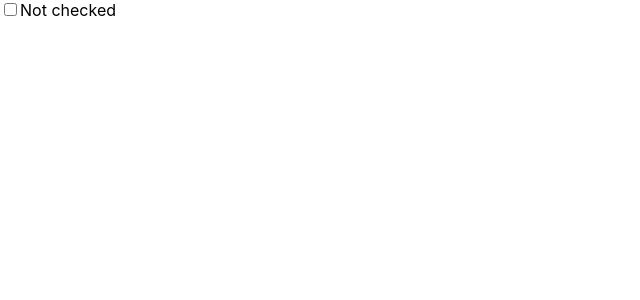
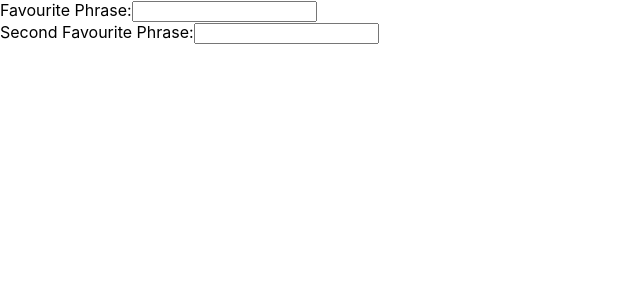
Before and after one commit to MethmaPeiris99/ReactJS-SelfLearn, a React (Create React App) app in the folder learning-reactjs-course/: page / in a window 1280 px wide. Shown: the top 300 px of the page, without its empty margins (0-640 px from the left). Built offline with nearby package versions, Linux system fonts and the light colour scheme.

Commit message:
Example for using dependency array with the useEffect

```diff
--- a/learning-reactjs-course/src/index.js
+++ b/learning-reactjs-course/src/index.js
@@ -3,28 +3,36 @@ import ReactDOM from 'react-dom';
 import './index.css';
 import reportWebVitals from './reportWebVitals';
 
-function Checkbox(){
-    const [checked, setChecked] = useState(false);
+function App(){
+    const [firstValue, setFirstValue] = useState("");
+    const [secondValue, setSecondValue] = useState("");
 
-    useEffect(()=>{
-        alert(`checked: ${checked.toString()}`);
-    });
+    useEffect(()=> {
+        console.log(`field 1: ${firstValue}`);
+    },[firstValue]);
+
+    useEffect(()=> {
+        console.log(`field 2: ${secondValue}`);
+    },[firstValue,secondValue]);
 
     return(
         <>
-            <input
-                type="checkbox"
-                value={checked}
-                onChange={() => setChecked(checked => !checked)}
-            />
-            {checked ? "Checked" : "Not checked"}
+            <lable>
+                Favourite Phrase:
+                <input value={firstValue} onChange={e=> setFirstValue(e.target.value)}/>
+            </lable>
+            <br/>
+            <lable>
+                Second Favourite Phrase:
+                <input value={secondValue} onChange={e=> setSecondValue(e.target.value)}/>
+            </lable>
         </>
     );
 }
 
 ReactDOM.render(
     <div>
-        <Checkbox/>
+        <App/>
     </div>,
   document.getElementById('root')
 );
```
